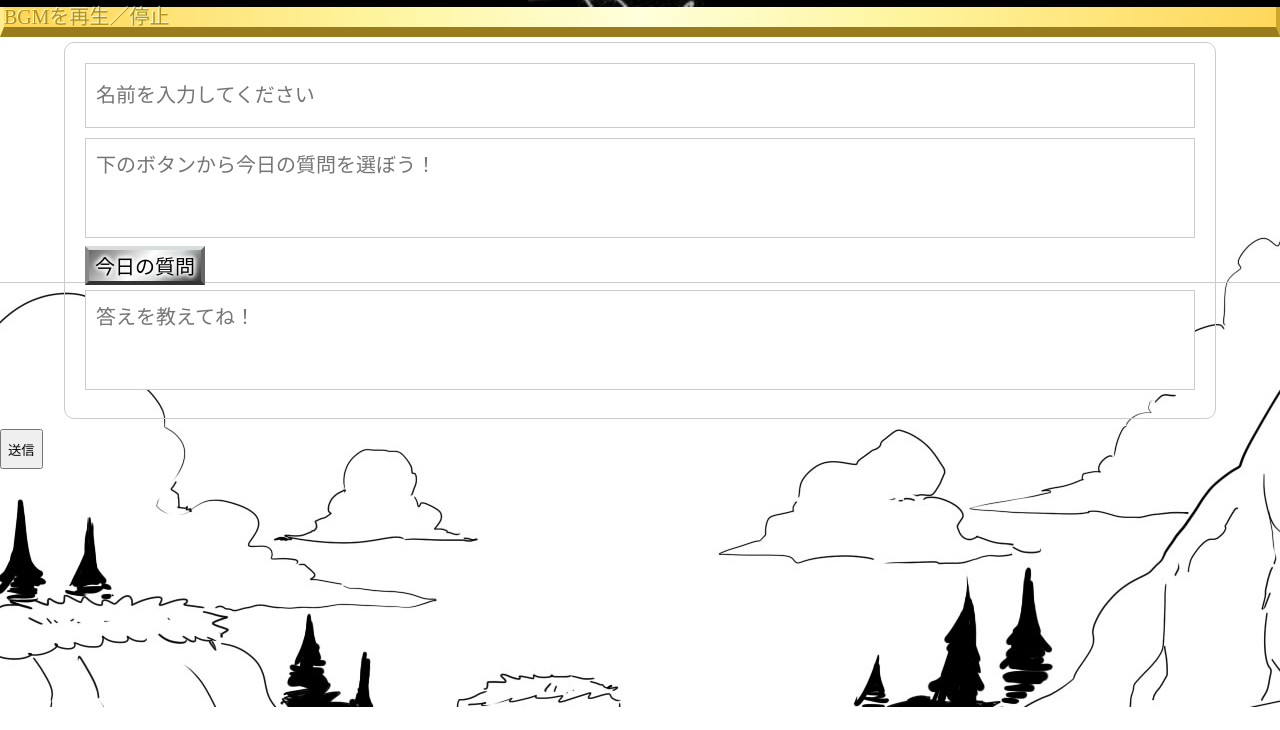
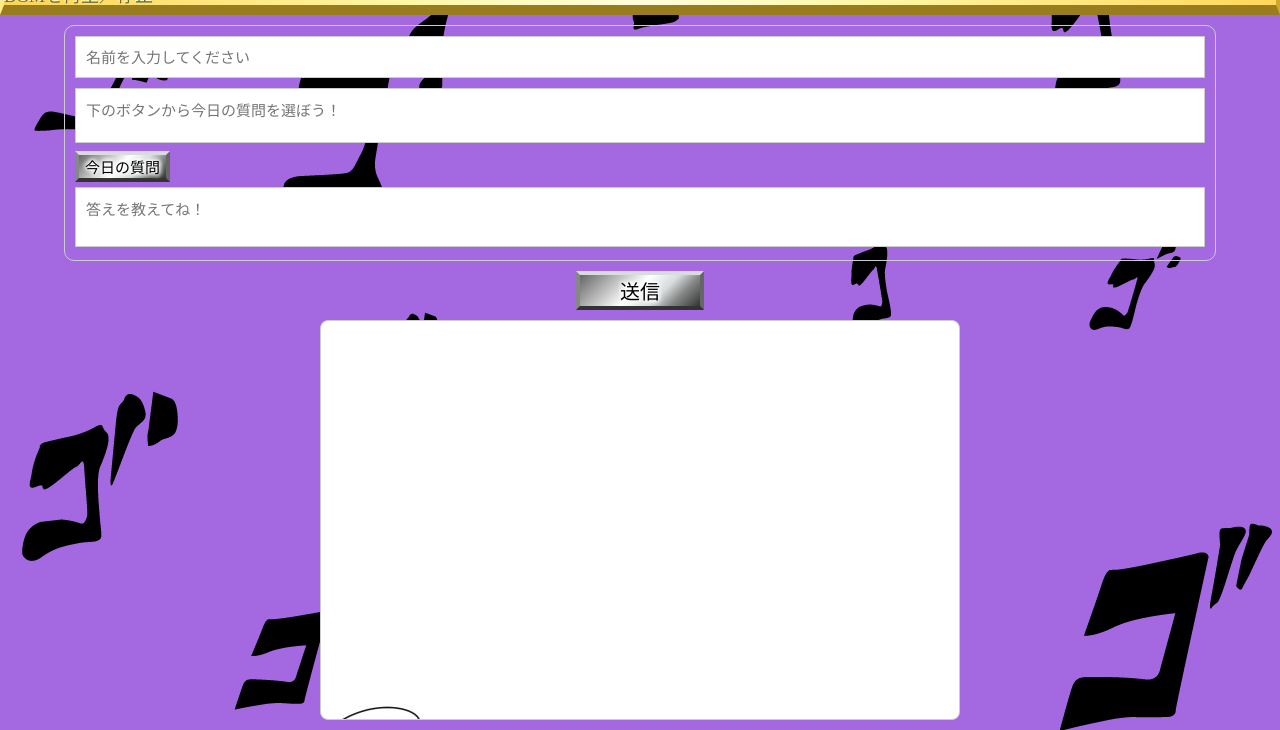
Before and after one commit to altosaex/kadai04_Firebase, a plain HTML site: page user01.html in a window 1280 px wide. Shown: the part 93-823 px from the top of the page. Before the commit the page ends 800 px from the top, so only its background shows below. Drawn offline with nearby package versions, Linux system fonts and the light colour scheme; no server answers.

Commit message:
Update style_01.css

```diff
--- a/css/style_01.css
+++ b/css/style_01.css
@@ -3,28 +3,28 @@
 }
 header {
 background: url(./12.jpg) center / cover;
-	height: 100px;
+height: 80px;
 }
 
 body {
-	background-image: url(./11.jpeg);
+background-image: url(./nc92359.png);	background-color: #a468e0;
 /* background: rgba(230, 227, 227, 0.224); */
 }
 
 h1 {
 color: rgb(255, 255, 255);
-	padding-top: 40px;
-  font-size: 35px;
+padding-top: 30px;
+font-size: 25px;
 text-align: center;
 font-weight: bold;
 padding-bottom: 300px;
-  border-bottom: 1px solid #ccc;
 }
 
 .input-area {
 	width: 90%;
-    margin: 5px auto 10px;
-    padding: 20px;
+	margin: 10px auto 10px;
+	padding: 10px;
+	padding-bottom: 5px;
 	border: 1px solid #ccc;
 	border-radius: 10px;
 }
@@ -38,21 +38,22 @@ input {
 	font-size: 20px;
 }
 
+input::placeholder {
+font-size: 15px;
+}
+
+textarea::placeholder {
+font-size: 15px;
+}
+
 textarea {
 	width: 100%;
-    height: 100px;
+	height: 60px;
 	padding: 10px;
 	border: 1px solid #ccc;
 	resize: none;
 	font-size: 20px;
 	margin-bottom: 5px;
-}
-
-.button-area {
-    width: 90%;
-    margin: 0 auto;
-    display: flex;
-    justify-content: space-between;
 }
 
 .button-area button {
@@ -73,43 +74,74 @@ footer {
 	font-size: 20px;
 }
 
-#list {
-    width: 90%;
+#output {
+	width: 50%;
 	margin: 50px auto;
 	display: block;
-		height: 500px;
+	height: 400px;
 	border: 1px solid #ccc;
 	margin: 10px auto;
 	border-radius: 8px;
 	padding: 10px;
 	overflow:hidden;
+	overflow-wrap: anywhere;
 	overflow-y:scroll;
+	/* background-image: url(./nc92359.png); */
+	background-color: #fff;
+	background-image: url(./11.jpeg);
 }
 
-#list li {
-    font-size: 20px;
-    border-bottom: 1px solid #ccc;
-    padding-bottom: 10px;
-    margin-bottom: 20px
+#output div:nth-child(odd) {
+background-color: rgb(209, 235, 239);
+padding: 10px;
+border-radius: 5px;
+margin-right: auto;
+width: fit-content;
+}
+
+#output div:nth-child(even) {
+background-color: rgb(246, 230, 242);
+padding: 10px;
+border-radius: 5px;
+margin-right: auto;
+width: fit-content;
+}
+
+#uname{
+color: rgba(1, 0, 1, 0.628);
+height: 25px;
+font-size: 18px;
+}
+.puname {
+color: rgba(1, 0, 1, 0.628);
+font-size: 15px;
+font-weight: bold;
+padding-bottom: 5px;
+padding-top: 10px;
 }
 
 #title{
 color: rgba(245, 6, 137, 0.628);
+height: 55px;
+font-size: 20px;
 }
+
 .ptitle {
 color: rgba(245, 6, 137, 0.628);
-	font-size: 20px;
+font-size: 18px;
 font-weight: bold;
-
+padding-bottom: 5px;
 }
 #text {
 color: rgb(0, 106, 255);
+font-size: 20px;
 }
 
 .ptext {
 color: rgb(0, 106, 255);
-	font-size: 30px;
+font-size: 20px;
 font-weight: bold;
+padding-bottom: 10px;
 }
 
 #list li p {
@@ -118,10 +150,10 @@ footer {
 
 /* BGM */
 #btn-gold {
-	font-size: 20px;}
+font-size: 18px;}
 
 #btn-gold {
-		color: #b1921b;
+	color: #68683c;
 	border-right: 4px solid #cea82c;
 	border-bottom: 10px solid #987c1e;
 	border-left: 4px solid #ffed8b;
@@ -189,6 +221,23 @@ footer {
 	/* 今日の質問ボタン*/
 .btn-solid-silver {
 margin-bottom: 5px;
+font-size: 15px;
+color: #000;
+border-top: 4px solid #d8dcdc;
+border-right: 4px solid #666;
+border-bottom: 4px solid #333;
+border-left: 4px solid #868888;
+border-radius: 0;
+background-image: -webkit-linear-gradient(135deg, #333 0%, #868888 20%, #d8dcdc 34%, white 53%, #666 100%);
+background-image: linear-gradient(-45deg, #333 0%, #868888 20%, #d8dcdc 34%, white 53%, #666 100%);
+text-shadow: 0 0 5px #fff, 0 0 5px #fff, 0 0 5px #fff, 0 0 5px #fff, 0 0 5px #fff;
+}
+#save {
+width: 10%;
+margin: 0 auto;
+display: flex;
+justify-content: center;
+margin-bottom: 5px;
 font-size: 20px;
 color: #000;
 border-top: 4px solid #d8dcdc;
@@ -205,8 +254,8 @@ a.btn-solid-silver:hover {
 text-shadow: 0 0 7px #fff, 0 0 7px #fff, 0 0 7px #fff, 0 0 7px #fff, 0 0 7px #fff, 0 0 7px #fff, 0 0 7px #fff, 0 0 7px #fff;
 }
 
-#save {
-	height: 40px;
+a#save:hover {
+text-shadow: 0 0 7px #fff, 0 0 7px #fff, 0 0 7px #fff, 0 0 7px #fff, 0 0 7px #fff, 0 0 7px #fff, 0 0 7px #fff, 0 0 7px #fff;
 }
 
 #clear {
```
Lines whose indentation alone changed are shown as unchanged.
